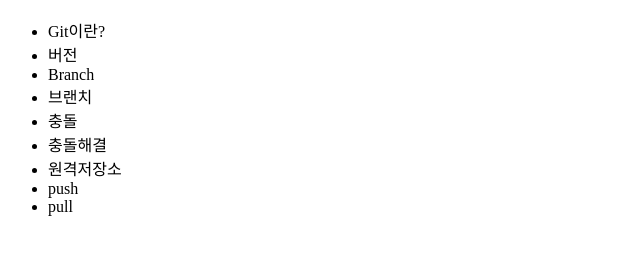
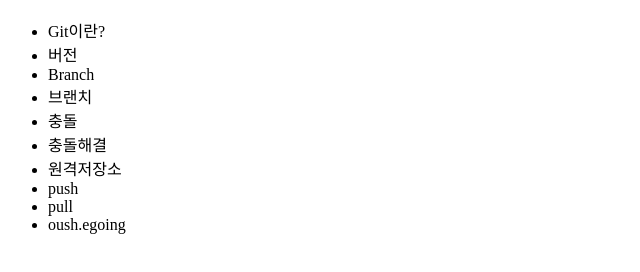
Before and after one commit to ty0260/opentutorials_git, a plain HTML site: page index.html in a window 1280 px wide. Shown: the part 48-320 px from the top of the page, without its empty margins (0-640 px from the left). Drawn offline with Linux system fonts and the light colour scheme.

Commit message:
add push.egoing

```diff
--- a/index.html
+++ b/index.html
@@ -19,6 +19,7 @@
 			<li>원격저장소</li>
 			<li>push</li>
 			<li>pull</li>
+			<li>oush.egoing</li>
 		</ul>
 	</body>
 </html>
```
